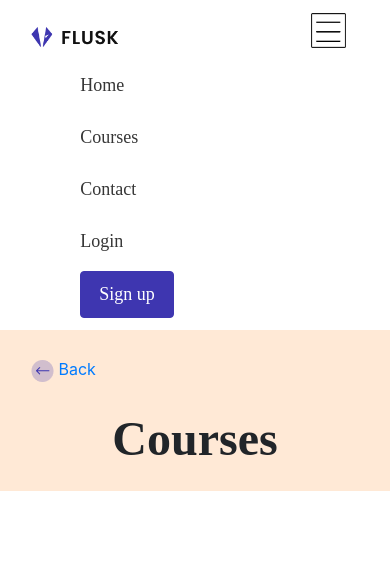
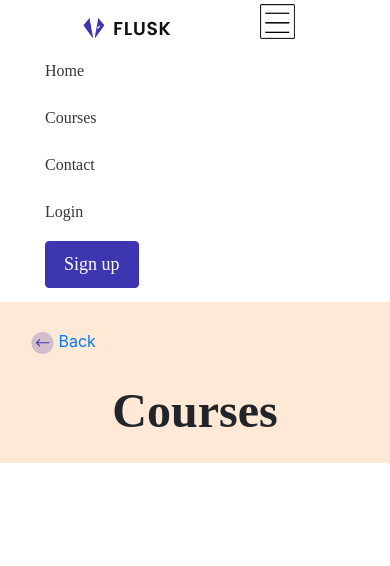
Before and after one commit to efeemmanuel/flusk, a Django app: page /course in a window 390 px wide, after a click that opens the changed part. Shown: the top 566 px of the page. Run offline with Django 4.2, Linux system fonts and the light colour scheme; data comes from the database, SQL or seed files in the repository; some libraries are stand-ins or nearby versions; some web fonts are replaced.

Commit message:
Update style.css

```diff
--- a/static/css/style.css
+++ b/static/css/style.css
@@ -1,5 +1,97 @@
+.navvv {
+    border-radius: 10%;
+}
+.nav_color {
+    background-color: #ffffff;
+    padding: 0 30px;
+}
+.nav_items {
+    margin-left: auto; /* Pushes the nav items to the right */
+}
+.navbar-nav a.active {
+    border-bottom: 3px solid #E1A322;
+}
+.nav-item {
+    font-family: 'Bahnschrift','sans-serif' !important;
+    margin-top: 15px;
+    font-weight: 400 !important;
+    font-size: 18px !important;
+    line-height: 19px !important;
+    border-bottom: 2px solid transparent;
+    color: rgb(54, 54, 54) !important;
+}
+.nav-item:hover {
+    border-bottom: 2px solid #3E36B0;
+    color: #3E36B0 !important;
+}
+
+.btnss {
+    background-color: #3E36B0;
+    color: white;
+    border-radius: 30px;
+    padding: 5px 15px;
+    font-size: 16px;
+}
+
+.navbar-toggler {
+    border: none;
+}
 
 
+
+
+@media (max-width: 768px) {
+    .navbar-collapse {
+        justify-content: flex-start !important; /* Align the navbar collapse content to the left */
+        text-align: left; /* Align the text content to the left */
+    }
+
+    .navbar-brand {
+        margin-left: auto;
+        margin-right: auto; /* Keep the logo centered if needed */
+    }
+
+    .navbar-brand img {
+        width: 90px; /* Adjust the logo size for mobile view */
+        height: auto; /* Maintain the aspect ratio */
+    }
+
+    .navbar-nav {
+        width: 100%; /* Ensure the nav bar takes full width */
+        justify-content: flex-start; /* Align nav items to the left */
+    }
+
+    .nav-item {
+        margin-top: 10px;
+        font-size: 16px !important;
+        display: block; /* Ensure nav items stack vertically */
+        text-align: left; /* Align nav items to the left */
+    }
+
+    .btnss {
+        margin: 10px 0; /* Remove auto margin to align with nav items */
+        display: block; /* Block-level to ensure it's centered */
+        width: fit-content; /* Adjust the width of the button */
+        text-align: left; /* Align the button text to the left */
+    }
+
+    .navbar-toggler {
+        margin-left: auto;
+        margin-right: auto; /* Keep the hamburger menu centered */
+    }
+}
+
+
+
+
+
+
+
+
+
+
+
+/*
 .navvv {
     border-radius: 10%;
 }
@@ -14,22 +106,53 @@
   }
 .nav-item  {
     font-family: 'Bahnschrift','sans-serif' !important;
-    /* font-family: 'sans-serif'; */
     margin-top: 15px;
     font-style: normal !important;
     font-weight: 400 !important;
     font-size: 18px !important;
     line-height: 19px !important;
     border-bottom: 2px solid  #3e36b000;
-    /* letter-spacing: 0.09em !important; */
 
     color: rgb(54, 54, 54) !important;
 }
 .nav-item:hover {
     border-bottom: 2px solid  #3E36B0;
     color: #3E36B0 !important;
-    /* border-bottom: 3px solid #E1A322;; */
-}
+} */
+
+
+
+
+
+
+
+
+
+
+
+
+
+
+
+
+
+
+
+
+
+
+
+
+
+
+
+
+
+
+
+
+
+
 .btnss {
     margin-top: 10px;
     padding: 13px 18px;
@@ -126,6 +249,7 @@
     font-weight: 200 !important;
     font-size: 18px !important;
 }
+
 .test-text {
     font-family: 'Bahnschrift','sans-serif' !important;
     font-style: normal !important;
@@ -318,3 +442,11 @@ th a {
         width: 100% !important;
     }
 }
+
+
+
+
+
+
+
+/* sign up page */
```
